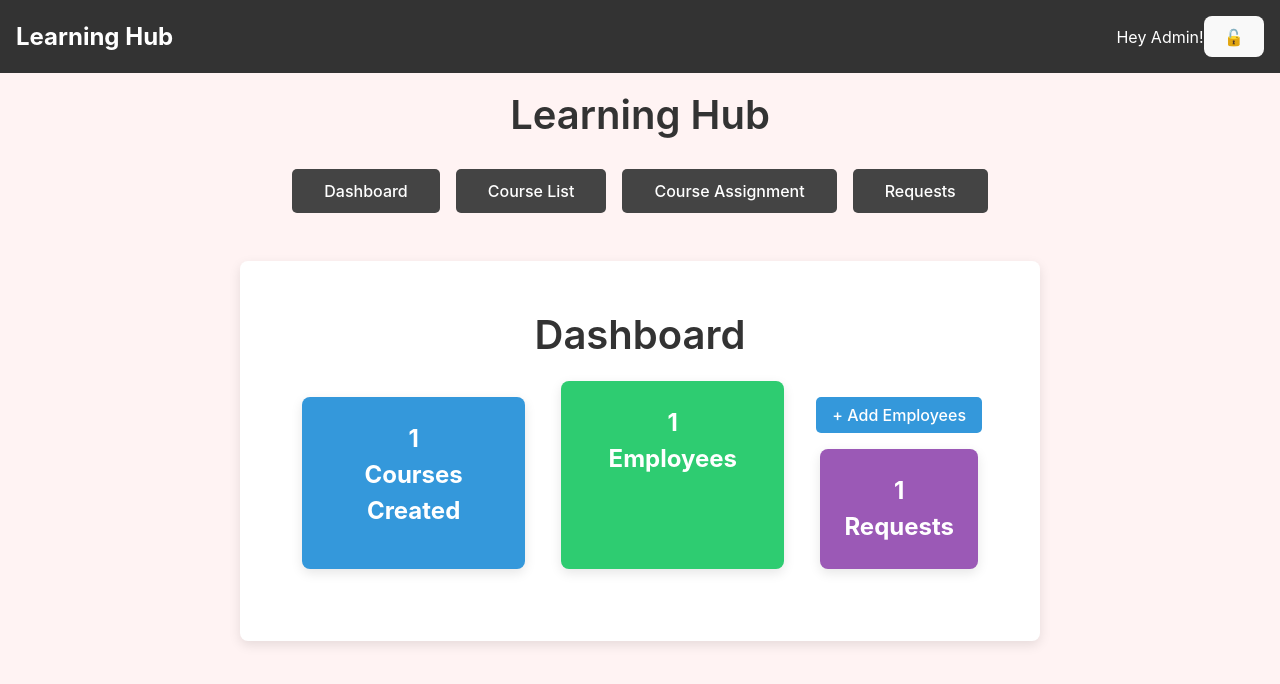
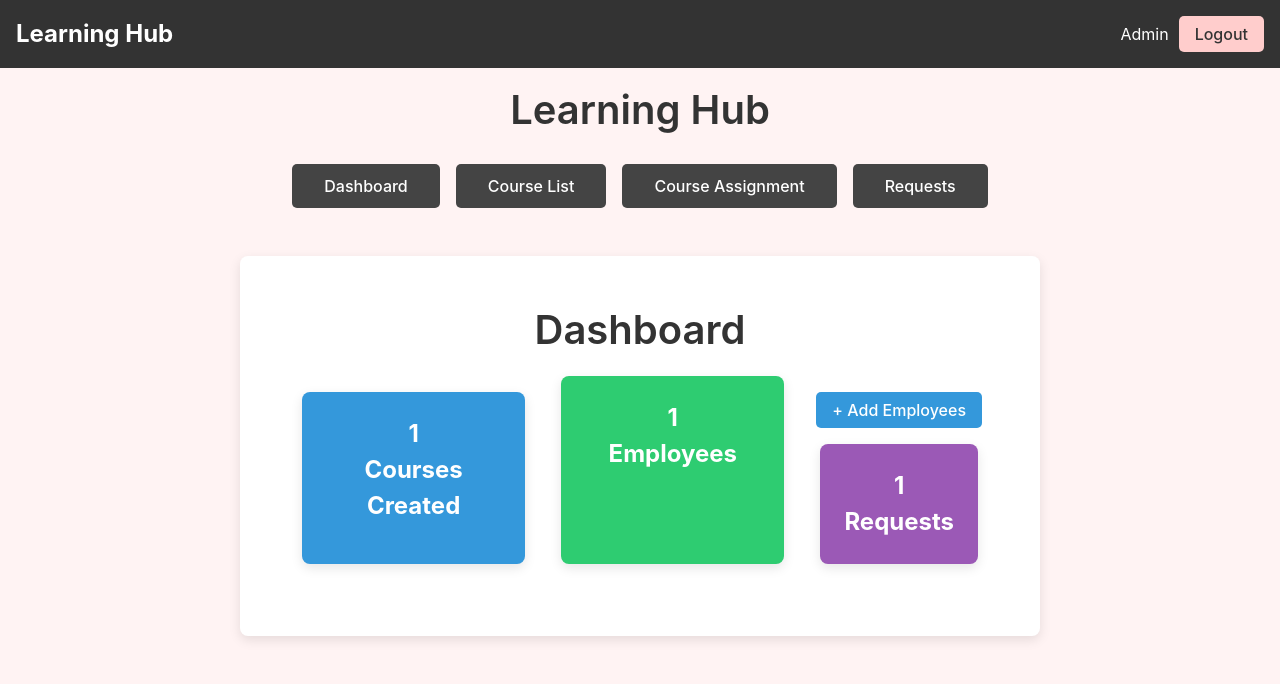
Before and after one commit to L-DMS-V1/Batch-1, a React (Vite) app in the folder Frontend/: page / in a window 1280 px wide. Shown: the top 684 px of the page. Built offline with nearby package versions, Linux system fonts and the light colour scheme.

Commit message:
Update App.jsx

```diff
--- a/Frontend/src/App.jsx
+++ b/Frontend/src/App.jsx
@@ -28,7 +28,8 @@ function App() {
       <header className="navbar">
         <h2>Learning Hub</h2>
         <div className="user-info">
-          Hey Admin! <button id="logout-btn" onClick={() => alert("Logged out!")}>🔓</button>
+          Admin
+          <button id="output-btn" onClick={() => alert("Logged Out Sucessfully!")}>Logout</button>
         </div>
       </header>
 
```
